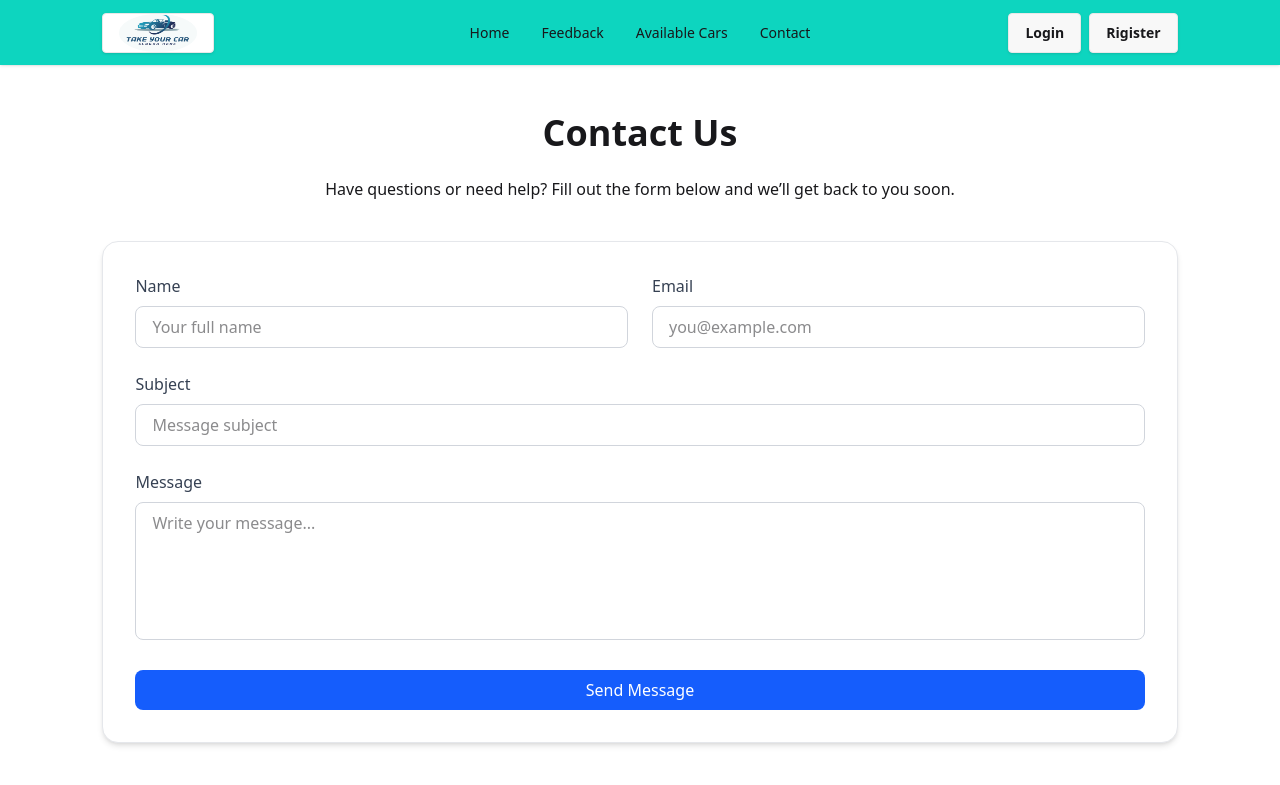
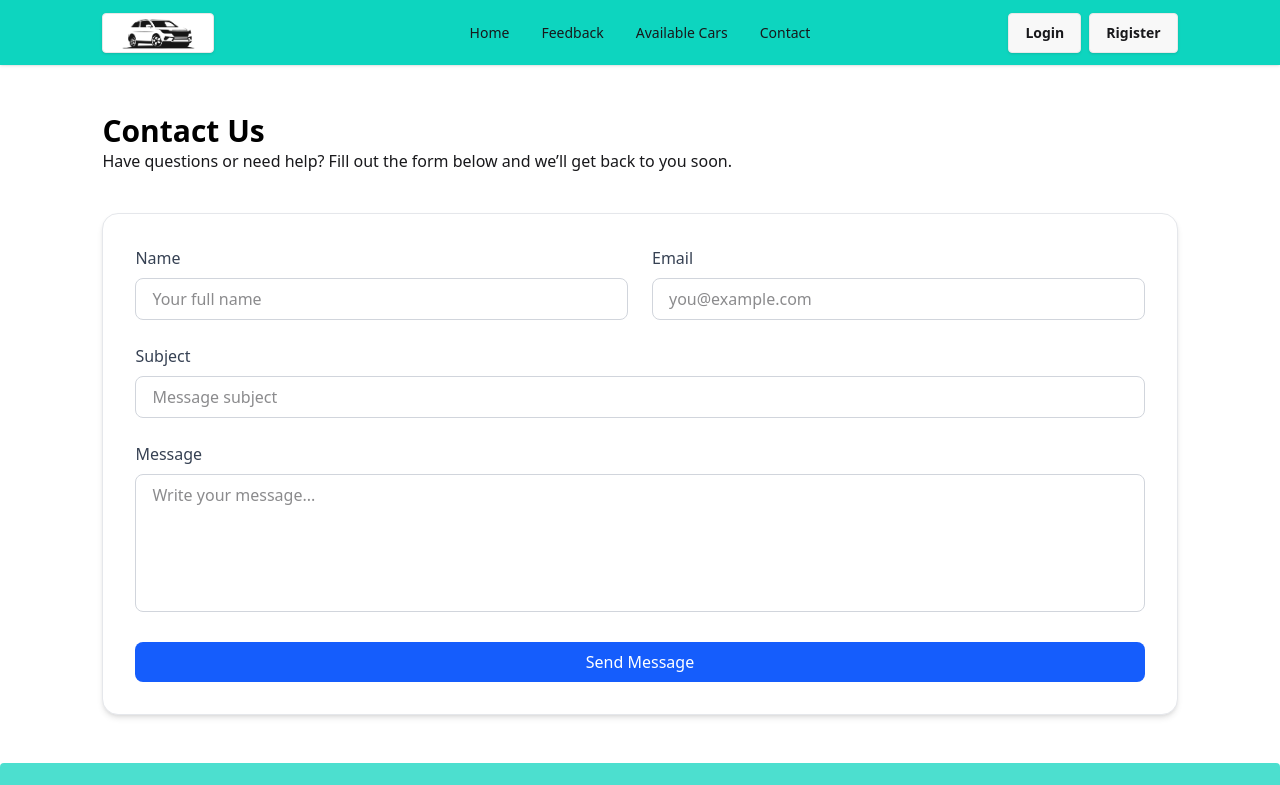
Before and after one commit to grashik99/car-rental-service-client, a React (Vite) app: page /contact in a window 1280 px wide. Shown: the top 785 px of the page. Built offline with nearby package versions, Linux system fonts and the light colour scheme; no server answers.

Commit message:
improve logo

```diff
--- a/src/components/contactForm/ContactForm.jsx
+++ b/src/components/contactForm/ContactForm.jsx
@@ -51,10 +51,10 @@ export default function ContactForm() {
     return (
         <section id="contact" className="contain">
             <div className="">
-                <h2 className="text-3xl md:text-4xl font-bold text-center mb-6">
+                <h2 className="titles">
                     Contact Us
                 </h2>
-                <p className="text-center   mb-10">
+                <p className="mb-10">
                     Have questions or need help? Fill out the form below and we’ll get back to you soon.
                 </p>
 
--- a/src/components/shared/Footer.jsx
+++ b/src/components/shared/Footer.jsx
@@ -1,5 +1,5 @@
 import Links from "./Links";
-import logo from "../../assets/logo-c.png";
+import logo from "../../assets/logo-d.png";
 import { Link } from "react-router";
 
 const Footer = () => {
--- a/src/components/shared/Navbar.jsx
+++ b/src/components/shared/Navbar.jsx
@@ -1,5 +1,5 @@
 import Links from "./Links";
-import logo from "../../assets/logo-c.png";
+import logo from "../../assets/logo-d.png";
 import { Link, useNavigate } from "react-router";
 import { use } from "react";
 import { AuthContext } from "../../context/AuthContext";
```
Also changed, not shown: src/assets/logo-d.png (added).
